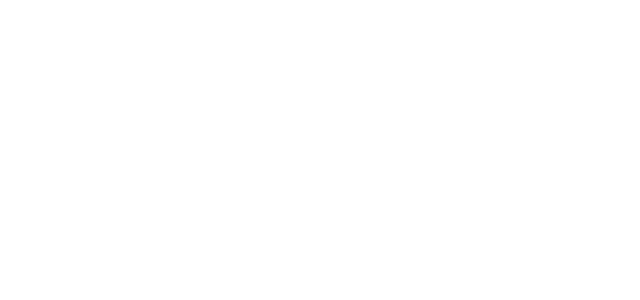
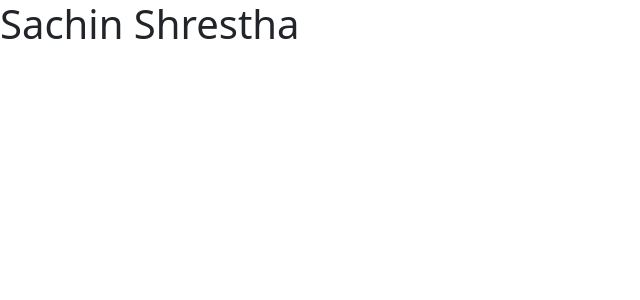
Before and after one commit to sschin002/to-do-app, a React (Create React App) app in the folder client/: page / in a window 1280 px wide. Shown: the top 300 px of the page, without its empty margins (0-640 px from the left). Built offline with nearby package versions, Linux system fonts and the light colour scheme.

Commit message:
Title added

```diff
--- a/client/src/App.js
+++ b/client/src/App.js
@@ -1,5 +1,10 @@
+import Title from "./components/Title";
 function App() {
-  return <></>;
+  return (
+    <>
+      <Title name="Sachin Shrestha" />
+    </>
+  );
 }
 
 export default App;
--- a/client/src/components/Title.js
+++ b/client/src/components/Title.js
@@ -1,5 +1,9 @@
-const Title = () => {
-  return <div>Title</div>;
+const Title = ({ name }) => {
+  return (
+    <>
+      <h1>{name}</h1>
+    </>
+  );
 };
 
 export default Title;
--- a/client/src/index.js
+++ b/client/src/index.js
@@ -2,8 +2,6 @@
 import ReactDOM from "react-dom/client";
 import App from "./App";
 import "bootstrap/dist/css/bootstrap.min.css";
-import ButtonComponent from "./components/Button";
-import Title from "./components/Title";
 
 const root = ReactDOM.createRoot(document.getElementById("root"));
 root.render(
```
